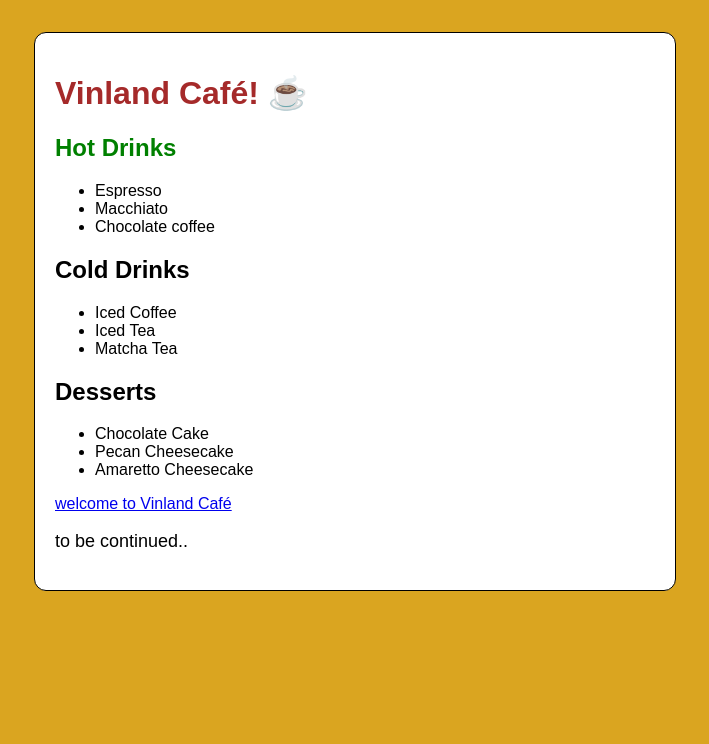
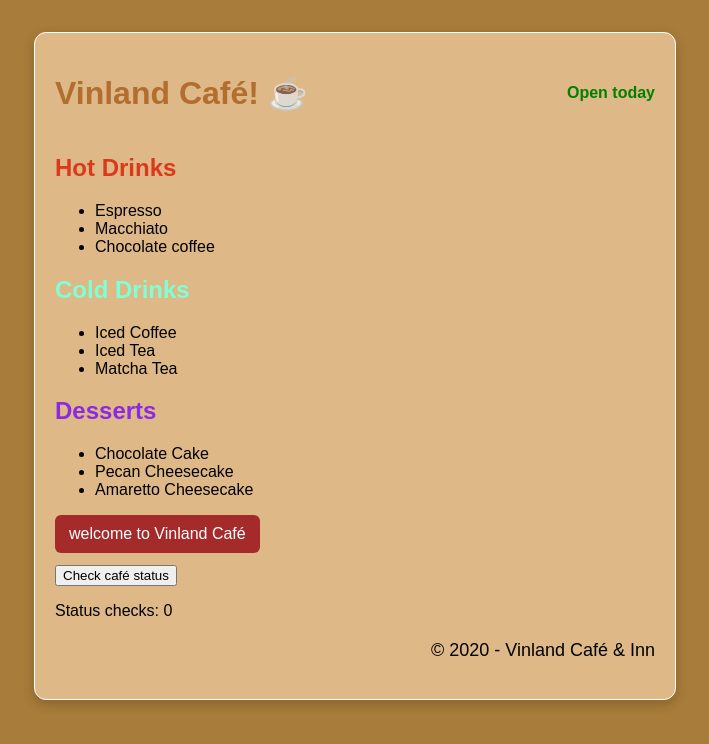
Before and after one commit to Jaaf4r/Fullstack-Engineering-Journey, a plain HTML site: page index.html in a window 1280 px wide. Shown: the whole page, without its empty margins (285-994 px from the left). Drawn offline with Linux system fonts and the light colour scheme.

Commit message:
learning..

```diff
--- a/index.html
+++ b/index.html
@@ -9,29 +9,43 @@
 </head>
 
 <body>
-	<div class="card">
+	<main class="card">
+		<header class="header">
 			<h1>Vinland Café! ☕</h1>
-		<h2 id="priority-step">Hot Drinks</h2>
+			<p class="status">Open today</p>
+		</header>
+		<section>
+			<h2 id="one">Hot Drinks</h2>
 			<ul>
 				<li>Espresso</li>
 				<li>Macchiato</li>
 				<li>Chocolate coffee</li>
 			</ul>
-		<h2>Cold Drinks</h2>
+		</section>
+		<section>
+			<h2 id="two">Cold Drinks</h2>
 			<ul>
 				<li>Iced Coffee</li>
 				<li>Iced Tea</li>
 				<li>Matcha Tea</li>
 			</ul>
-		<h2>Desserts</h2>
+		</section>
+		<section>
+			<h2 id="three">Desserts</h2>
 			<ul>
 				<li>Chocolate Cake</li>
 				<li>Pecan Cheesecake</li>
 				<li>Amaretto Cheesecake</li>
 			</ul>
+		</section>
+		<footer>
 			<a href="https://www.kiriha.jp/cafe/">welcome to Vinland Café</a>
-		<p class="cafe">to be continued..</p>
-	</div>
+			<button id="status-button">Check café status</button>
+			<p id="click-count">Status checks: 0</p>
+			<p class="cafe">© 2020 - Vinland Café & Inn</p>
+		</footer>
+	</main>
+	<script src="script.js"></script>
 </body>
 
 </html>
--- /dev/null
+++ b/script.js
@@ -0,0 +1,31 @@
+let isOpen = true;
+
+const statusText = document.querySelector(".status");
+
+console.log(statusText);
+
+
+const statusButton = document.querySelector("#status-button");
+
+const clickCountText = document.querySelector("#click-count");
+let clickCount = 0;
+
+function updateCafeStatus() {
+	clickCount += 1;
+	clickCountText.textContent = `Status check: ${clickCount}`;
+
+	if (isOpen) {
+		statusText.textContent = "Yes — we are open until 8 PM!";
+	} else {
+		statusText.textContent = "Sorry — we are closed!";
+	}
+
+	isOpen = !isOpen;
+}
+
+statusButton.addEventListener("click", updateCafeStatus);
+
+
+const hotDrinks = ["Espresso", "Macchiato", "Chocolate coffee"];
+
+console.log(hotDrinks);
--- a/styles.css
+++ b/styles.css
@@ -1,30 +1,79 @@
+@media (max-width: 480px) {
+	body {
+		padding: 12px;
+	}
+
+	.header {
+		flex-direction: column;
+		align-items: flex-start;
+	}
+}
+
+
 body {
 	font-family: Arial, Helvetica, sans-serif;
-	background-color: goldenrod;
+	background-color: #a87c3a;
 	padding: 24px;
 }
 
 h1 {
-	color: brown;
+	color: rgba(166, 92, 27, 0.813);
+}
+
+a {
+	background-color: brown;
+	color: white;
+	padding: 10px 14px;
+	text-decoration: none;
+	border-radius: 6px;
+	display: inline-block;
 }
 
 a:hover {
-	color: orange;
+	background-color: white;
+	color: black;
 }
 
 .cafe {
 	font-size: 18px;
+	margin-top: 20px;
+	text-align: right;
 }
 
-#priority-step {
-	color: green;
+#one {
+	color: rgb(219, 57, 28);
+}
+
+#two {
+	color: aquamarine;
+}
+
+#three {
+	color: blueviolet;
 }
 
 .card {
-	background-color: white;
+	background-color: burlywood;
 	padding: 20px;
 	border-radius: 12px;
 	max-width: 600px;
 	margin: 0 auto;
-	border: 1px solid black;
+	border: 1px solid white;
+	box-shadow: 0 4px 12px rgba(0, 0, 0, 0.2);
 }
+
+.header {
+	display: flex;
+	justify-content: space-between;
+	align-items: center;
+}
+
+.status {
+	font-weight: bold;
+	color: green;
+}
+
+#status-button {
+	display: block;
+	margin-top: 12px;
+}
```
Lines whose indentation alone changed are shown as unchanged.
